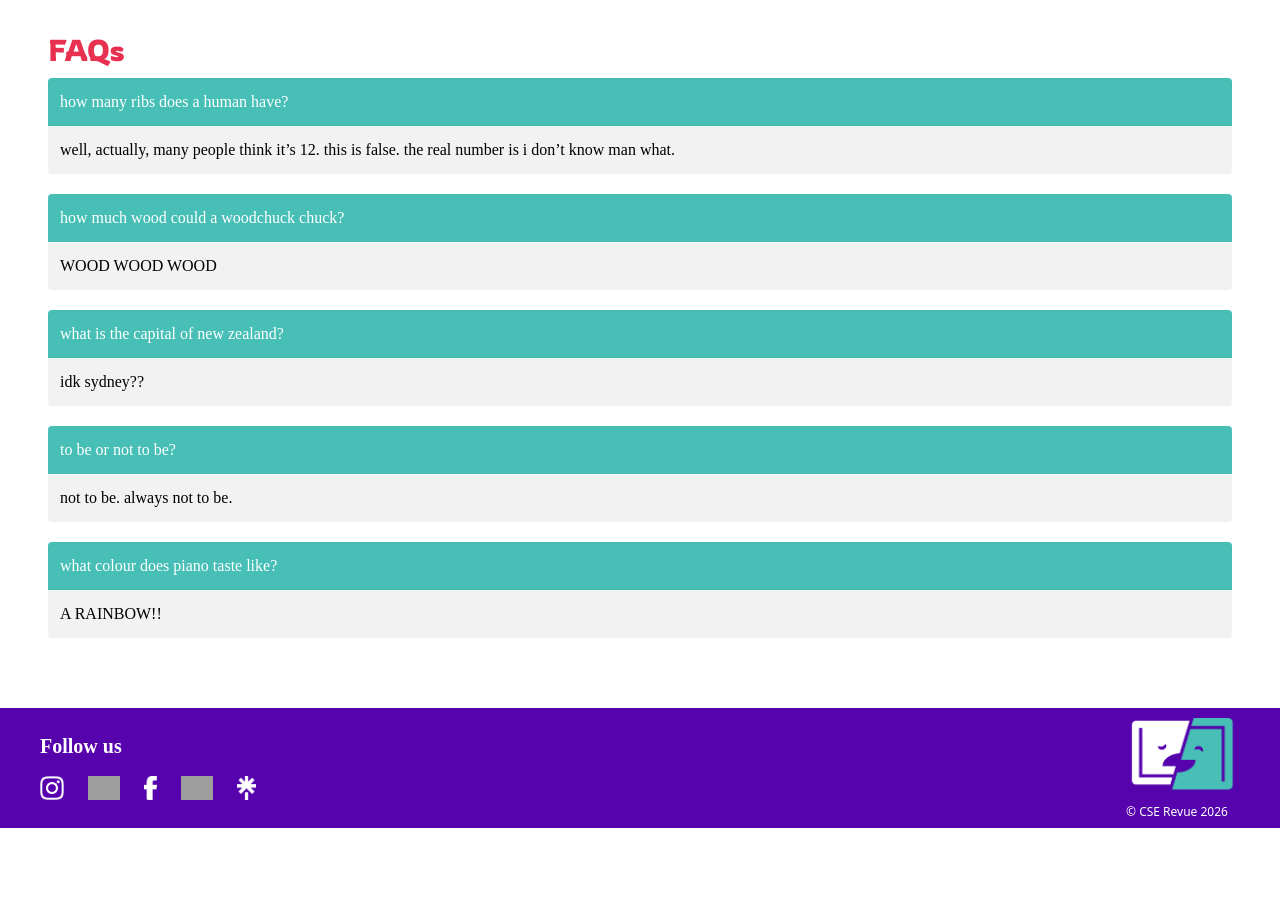
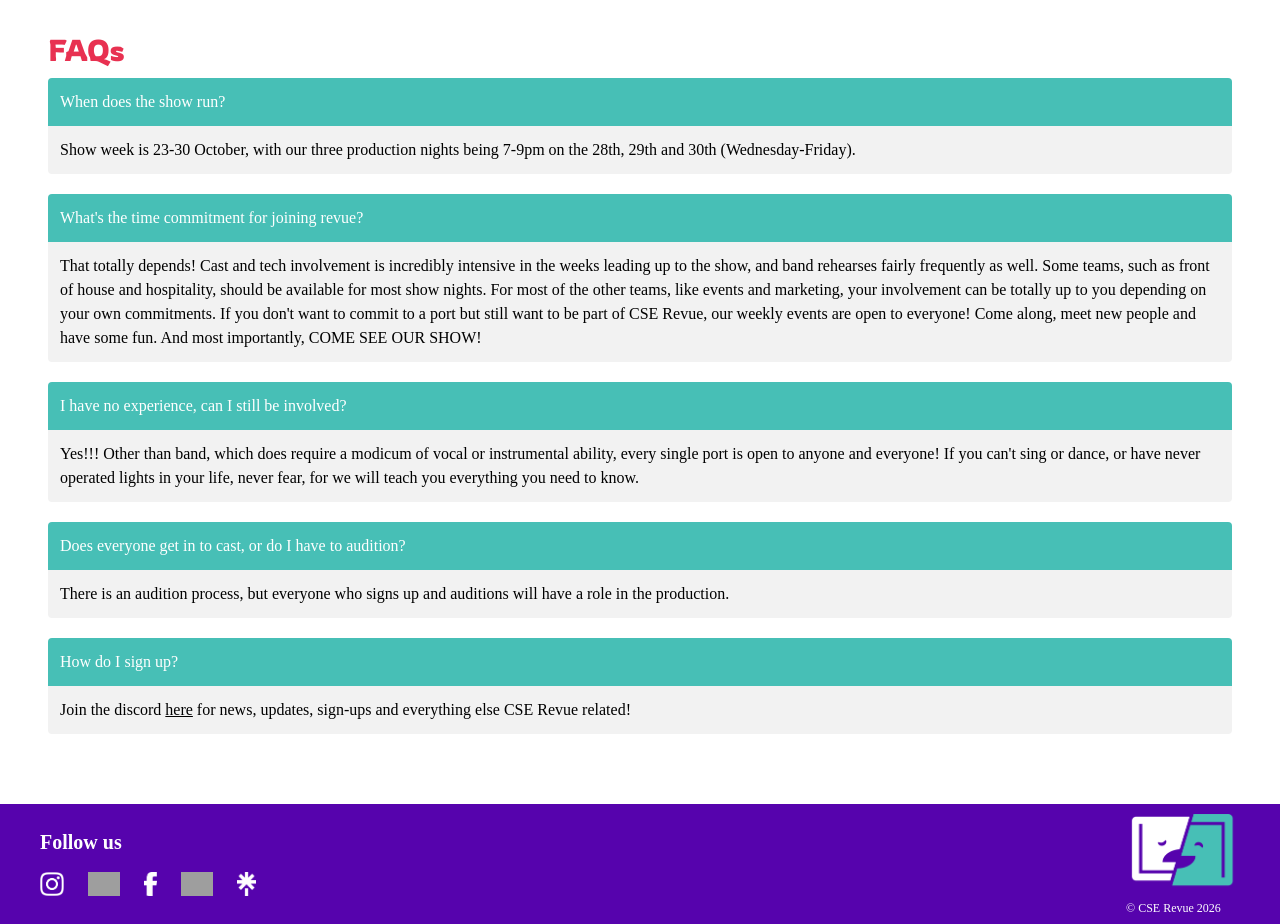
Before and after one commit to cse-revue/cserevue-website, a Next.js app: page /contact-us in a window 1280 px wide. Shown: the part 840-1764 px from the top of the page. Before the commit the page ends 1668 px from the top, so only its background shows below. Built offline with nearby package versions, Linux system fonts and the light colour scheme; grey boxes are pictures that could not be loaded; a web font is replaced by a local one.

Commit message:
more descs, faqs, discord link is up

```diff
--- a/app/(components)/footer.tsx
+++ b/app/(components)/footer.tsx
@@ -13,7 +13,7 @@ export const Footer = () => {
         <div className=" text-xl/10 md:text-xl/15 font-paragraph font-bold mr-auto">
           <div className="xl:pt-2"> Follow us </div>
           <div className="flex items-center justify-between space-x-4 xl:space-x-6">
-            <Link href="https://www.instagram.com/cserevue?utm_source=ig_web_button_share_sheet&igsh=ZDNlZDc0MzIxNw==" className="">
+            <Link href="https://www.instagram.com/cserevue?igsh=MTc4NzY0NG0wYXV4ZQ==" className="">
               <Image
                 src="/images/logos/instagram-logo-bw.png"
                 alt="instagram logo"
@@ -23,7 +23,7 @@ export const Footer = () => {
                 priority
               />
             </Link>
-            <Link href="https://www.instagram.com/cserevue/" className="">
+            <Link href="https://discord.gg/AvQjqjmmQR" className="">
               <Image
                 src="/images/logos/discord-logo-bw.png"
                 alt="discord logo"
@@ -71,7 +71,7 @@ export const Footer = () => {
             alt="CSERevue logo no-text"
             className = " h-14 md:h-20 w-auto pt-0.5"
           />
-          <div className="ml-auto text-[8px]/4 md:text-xs/8">© CSE Revue 2026</div>
+          <div className="ml-auto text-[5]/4 md:text-xs/8 font-paragraph">© CSE Revue 2026</div>
         </div>
       </div>
     </div>
--- a/app/contact-us/page.tsx
+++ b/app/contact-us/page.tsx
@@ -64,6 +64,14 @@ export default function ContactUs() {
         <div>
           {FAQs.map((faq, index) => <FAQQuestion key={index} question={faq}/>)}
         </div>
+        <div className="py-0.5">
+          <div className="bg-cyan rounded-t mt-2">
+            <p className="font-paragraph p-3 text-white">How do I sign up?</p>
+          </div>
+          <div className="rounded-b mb-2 bg-[#F2F2F2]">
+            <p className="font-paragraph p-3">Join the discord <a href="https://discord.gg/AvQjqjmmQR" className="underline hover:text-pink">here</a> for news, updates, sign-ups and everything else CSE Revue related!</p>
+          </div>
+        </div>
       </div>
       <br/>
       <Footer />
@@ -73,20 +81,17 @@ export default function ContactUs() {
 
 const FAQs: FaqInfo[] = [
   {
-    question: "how many ribs does a human have?",
-    answer: "well, actually, many people think it’s 12. this is false. the real number is i don’t know man what."
+    question: "When does the show run?",
+    answer: "Show week is 23-30 October, with our three production nights being 7-9pm on the 28th, 29th and 30th (Wednesday-Friday)."
   }, {
-    question: "how much wood could a woodchuck chuck?",
-    answer: "WOOD WOOD WOOD"
+    question: "What's the time commitment for joining revue?",
+    answer: "That totally depends! Cast and tech involvement is incredibly intensive in the weeks leading up to the show, and band rehearses fairly frequently as well. Some teams, such as front of house and hospitality, should be available for most show nights. For most of the other teams, like events and marketing, your involvement can be totally up to you depending on your own commitments. \nIf you don't want to commit to a port but still want to be part of CSE Revue, our weekly events are open to everyone! Come along, meet new people and have some fun. And most importantly, COME SEE OUR SHOW!"
   }, {
-    question: "what is the capital of new zealand?",
-    answer: "idk sydney??"
+    question: "I have no experience, can I still be involved?",
+    answer: "Yes!!! Other than band, which does require a modicum of vocal or instrumental ability, every single port is open to anyone and everyone! If you can't sing or dance, or have never operated lights in your life, never fear, for we will teach you everything you need to know."
   }, {
-    question: "to be or not to be?",
-    answer: "not to be. always not to be."
-  }, {
-    question: "what colour does piano taste like?",
-    answer: "A RAINBOW!!"
+    question: "Does everyone get in to cast, or do I have to audition?",
+    answer: "There is an audition process, but everyone who signs up and auditions will have a role in the production."
   }
 ]
 
--- a/app/events/page.tsx
+++ b/app/events/page.tsx
@@ -105,9 +105,9 @@ const Events: React.FC = () => {
           ))}
         </div>
         <Link
-          href="https://www.instagram.com/cserevue?utm_source=ig_web_button_share_sheet&igsh=ZDNlZDc0MzIxNw=="
+          href="https://discord.gg/AvQjqjmmQR"
           className=" hover:underline md:px-20 px-10 text-xl text-orange font-rowdies list-none p-0 m-0 indent-0"
-        >Keep up to date on Discord! → REPLACE WITH DISCORD LINK</Link>
+        >Keep up to date on Discord! →</Link>
       </div>
       <Footer />
     </div>
--- a/app/teams/page.tsx
+++ b/app/teams/page.tsx
@@ -80,12 +80,14 @@ const Teams = () => {
         ))}
       </div>
       {/** discord sign up link */}
-      <div className="bg-pink text-white hover:bg-black p-14 group mb-10">
-        {/* <div className="p-8"> */}
-        <h1 className="font-rowdies text-center text-4xl">INTERESTED IN SIGNING UP? </h1>
-        <p className="font-paragraph text-center text-xl mt-4 group-hover:text-pink">JOIN OUR DISCORD NOW! - NEED THE LINK</p>
-        {/* </div> */}
-      </div>
+      <a href="https://discord.gg/AvQjqjmmQR" className="block">
+        <div className="bg-pink text-white hover:bg-black p-14 group mb-10">
+          {/* <div className="p-8"> */}
+          <h1 className="font-rowdies text-center text-4xl">INTERESTED IN SIGNING UP? </h1>
+          <p className="font-paragraph text-center text-xl mt-4 group-hover:text-pink">JOIN OUR DISCORD NOW!</p>
+          {/* </div> */}
+        </div>
+      </a>
       <Footer />
     </div>
 
```
